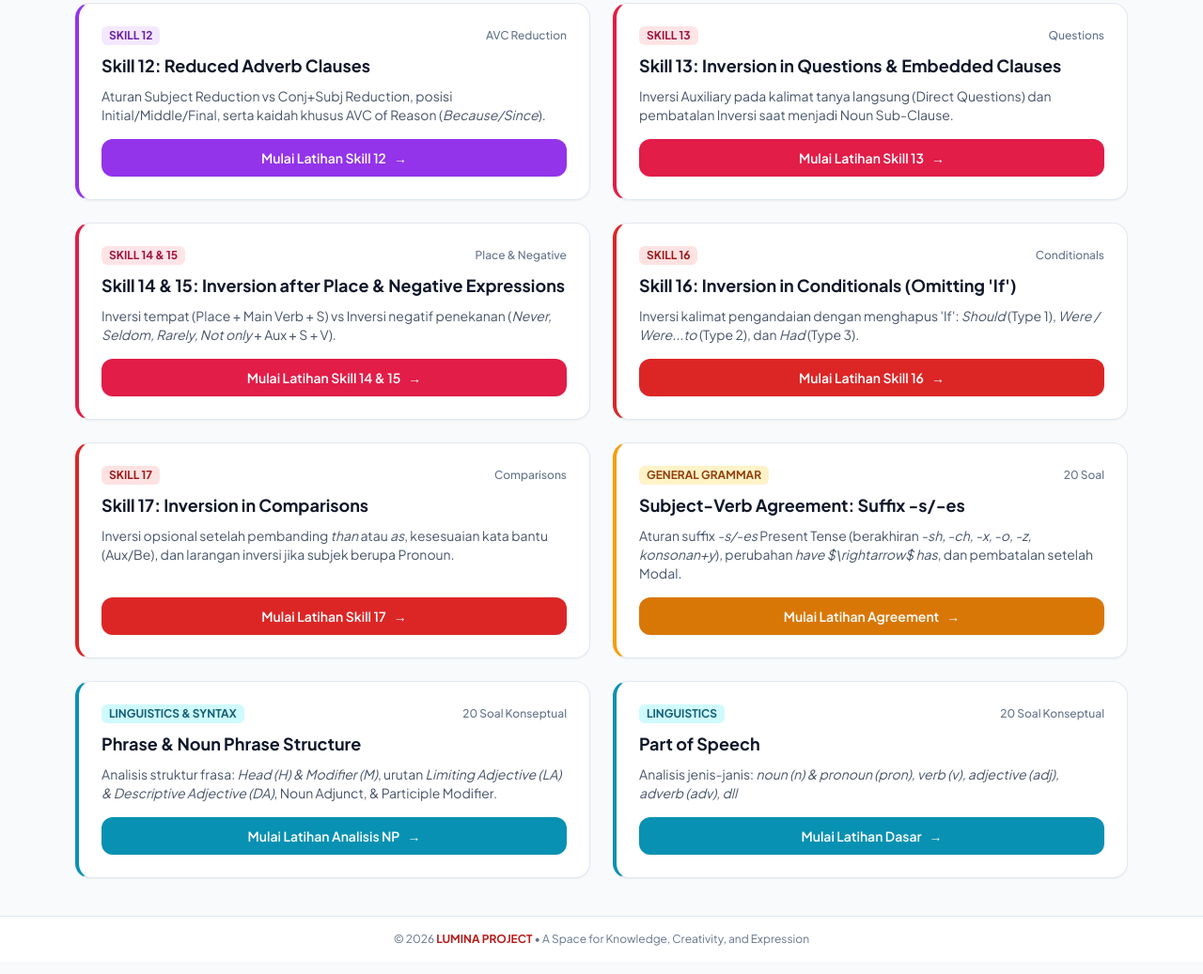
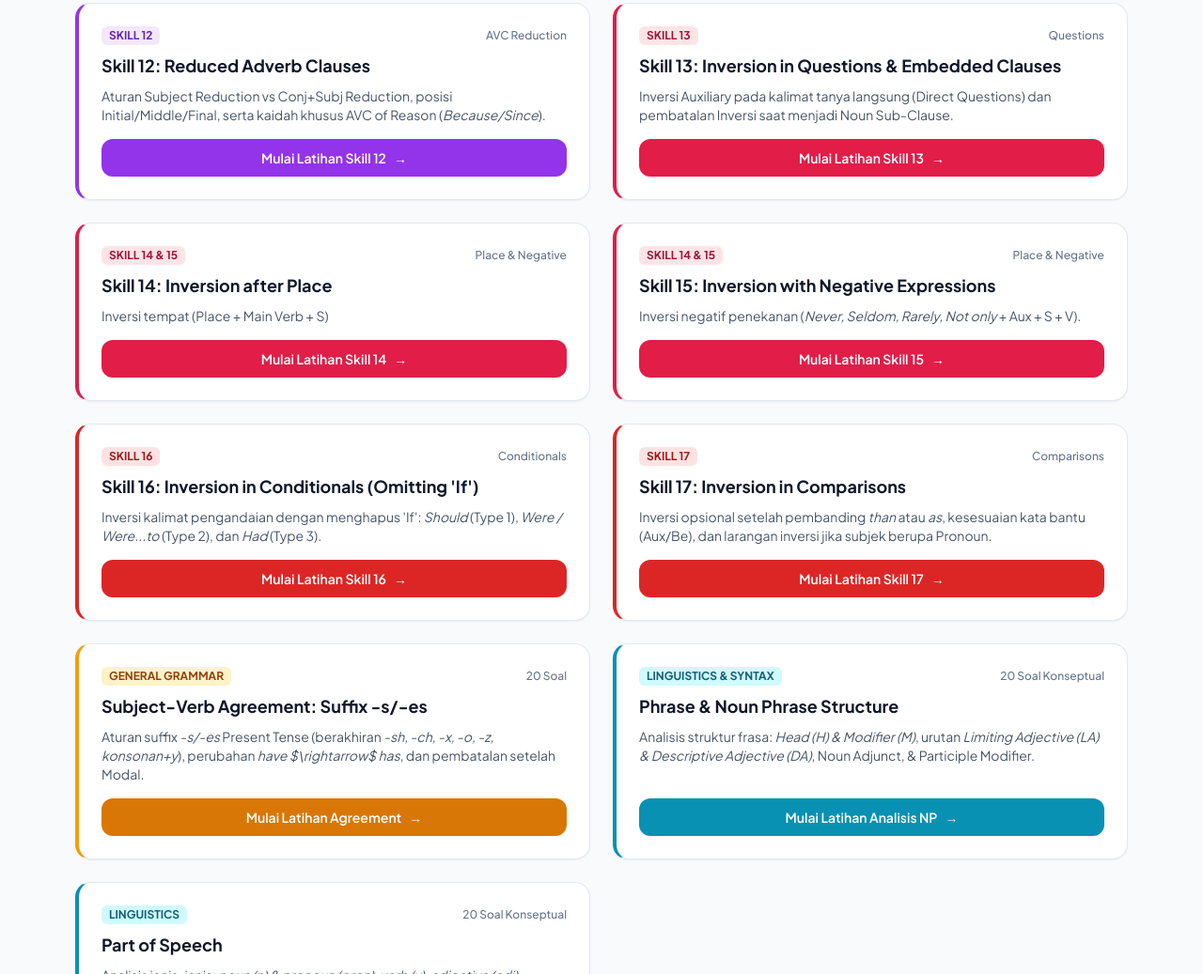
Before and after one commit to mavifsa/PIBI-EXCERCISE, a plain HTML site: page index.html in a window 1280 px wide. Shown: the part 1546-2583 px from the top of the page at 94% size. Drawn offline with nearby package versions, Linux system fonts and the light colour scheme.

Commit message:
Add files via upload

```diff
--- a/index.html
+++ b/index.html
@@ -280,20 +280,37 @@
                     </a>
                 </div>
 
-                <!-- Skill 14 & 15 -->
+                <!-- Skill 14 -->
                 <div class="bg-white rounded-2xl p-5 md:p-6 border border-slate-200 shadow-sm hover:shadow-md transition duration-200 flex flex-col justify-between space-y-4 border-l-4 border-l-rose-600">
                     <div class="space-y-2">
                         <div class="flex justify-between items-center">
                             <span class="bg-rose-100 text-rose-800 text-[10px] md:text-xs font-bold px-2 py-0.5 rounded-md uppercase">Skill 14 & 15</span>
                             <span class="text-xs font-medium text-slate-500">Place & Negative</span>
                         </div>
-                        <h4 class="text-base md:text-lg font-bold text-slate-900">Skill 14 & 15: Inversion after Place & Negative Expressions</h4>
+                        <h4 class="text-base md:text-lg font-bold text-slate-900">Skill 14: Inversion after Place</h4>
                         <p class="text-slate-600 text-xs md:text-sm leading-relaxed">
-                            Inversi tempat (Place + Main Verb + S) vs Inversi negatif penekanan (<em>Never, Seldom, Rarely, Not only</em> + Aux + S + V).
+                            Inversi tempat (Place + Main Verb + S)
                         </p>
                     </div>
                     <a href="skill14exercise.html" class="inline-flex justify-center items-center gap-2 bg-rose-600 hover:bg-rose-700 text-white font-semibold py-2.5 px-4 rounded-xl text-xs md:text-sm transition shadow-sm">
-                        Mulai Latihan Skill 14 & 15 <span>→</span>
+                        Mulai Latihan Skill 14 <span>→</span>
+                    </a>
+                </div>
+
+                 <!-- Skill 15 -->
+                <div class="bg-white rounded-2xl p-5 md:p-6 border border-slate-200 shadow-sm hover:shadow-md transition duration-200 flex flex-col justify-between space-y-4 border-l-4 border-l-rose-600">
+                    <div class="space-y-2">
+                        <div class="flex justify-between items-center">
+                            <span class="bg-rose-100 text-rose-800 text-[10px] md:text-xs font-bold px-2 py-0.5 rounded-md uppercase">Skill 14 & 15</span>
+                            <span class="text-xs font-medium text-slate-500">Place & Negative</span>
+                        </div>
+                        <h4 class="text-base md:text-lg font-bold text-slate-900">Skill 15: Inversion with Negative Expressions</h4>
+                        <p class="text-slate-600 text-xs md:text-sm leading-relaxed">
+                            Inversi negatif penekanan (<em>Never, Seldom, Rarely, Not only</em> + Aux + S + V).
+                        </p>
+                    </div>
+                    <a href="skill15exercise.html" class="inline-flex justify-center items-center gap-2 bg-rose-600 hover:bg-rose-700 text-white font-semibold py-2.5 px-4 rounded-xl text-xs md:text-sm transition shadow-sm">
+                        Mulai Latihan Skill 15 <span>→</span>
                     </a>
                 </div>
 
```
